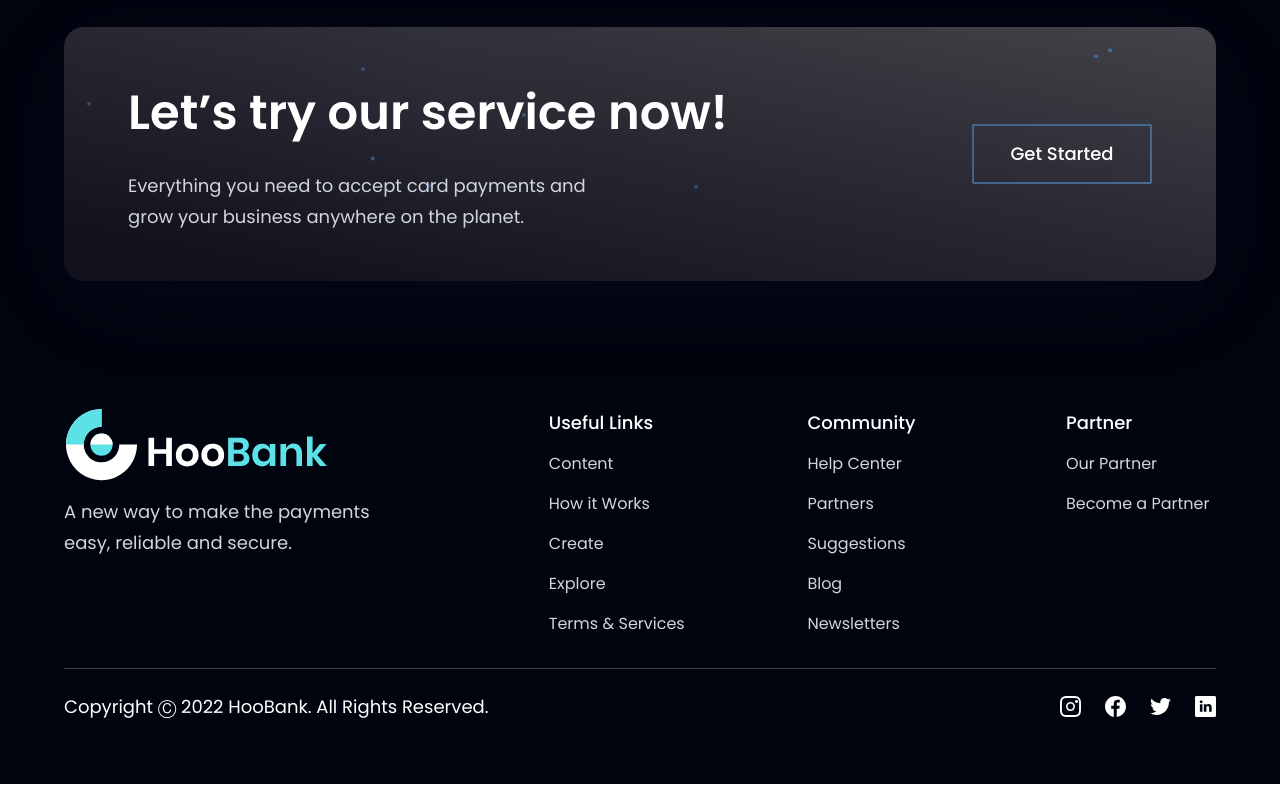
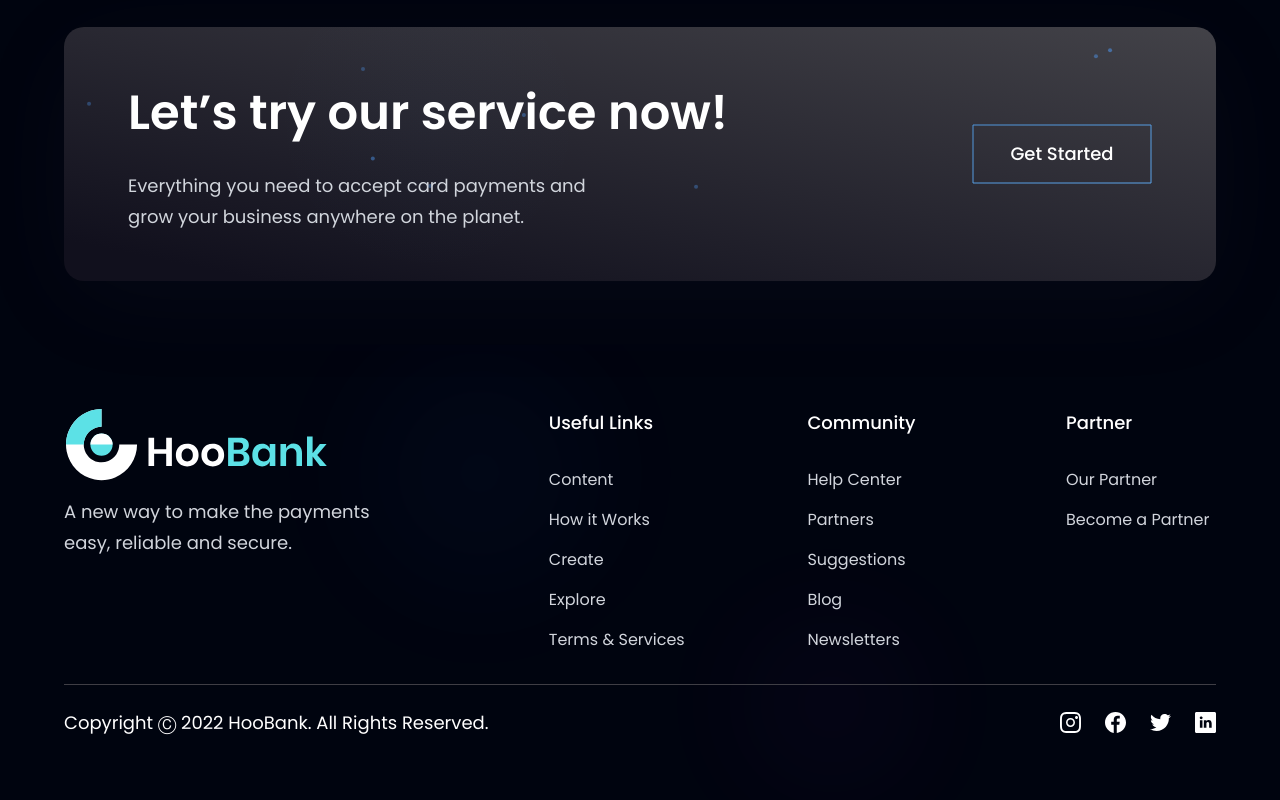
Before and after one commit to SamamaKarim092/Modern-Bank-App, a React (Vite) app: page / in a window 1280 px wide. Shown: the part 4047-4847 px from the top of the page. Built offline with nearby package versions, Linux system fonts and the light colour scheme.

Commit message:
Update Footer.jsx

```diff
--- a/src/components/Footer.jsx
+++ b/src/components/Footer.jsx
@@ -1,63 +1,152 @@
 import styles from "../style";
 import { logo } from "../assets";
 import { footerLinks, socialMedia } from "../constants";
+import { motion } from "framer-motion";
 
 const Footer = () => (
-  <section className={`${styles.flexCenter} ${styles.paddingY} flex-col`}>
-    <div className={`${styles.flexStart} md:flex-row flex-col mb-8 w-full`}>
-      <div className="flex-[1] flex flex-col justify-start mr-10">
-        <img
+  <section className={`${styles.flexCenter} ${styles.paddingY} flex-col relative overflow-hidden`}>
+    {/* Animated Background Elements */}
+    <div className="absolute inset-0 opacity-5">
+      <div className="absolute top-0 left-1/4 w-64 h-64 bg-blue-500 rounded-full blur-3xl animate-pulse" />
+      <div
+        className="absolute bottom-0 right-1/4 w-48 h-48 bg-purple-500 rounded-full blur-3xl animate-pulse"
+        style={{ animationDelay: '2s' }}
+      />
+    </div>
+
+    <motion.div
+      className={`${styles.flexStart} md:flex-row flex-col mb-8 w-full relative z-10`}
+      initial={{ opacity: 0, y: 30 }}
+      whileInView={{ opacity: 1, y: 0 }}
+      viewport={{ once: true }}
+      transition={{ duration: 0.8 }}
+    >
+      {/* Logo and Description Section */}
+      <motion.div
+        className="flex-[1] flex flex-col justify-start mr-10"
+        initial={{ opacity: 0, x: -30 }}
+        whileInView={{ opacity: 1, x: 0 }}
+        viewport={{ once: true }}
+        transition={{ duration: 0.6, delay: 0.2 }}
+      >
+        <motion.img
           src={logo}
           alt="hoobank"
           className="w-[266px] h-[72.14px] object-contain"
+          initial={{ scale: 0.8 }}
+          whileInView={{ scale: 1 }}
+          viewport={{ once: true }}
+          transition={{ duration: 0.6, delay: 0.4 }}
+          whileHover={{ scale: 1.05 }}
+          transitionHover={{ duration: 0.2 }}
         />
-        <p className={`${styles.paragraph} mt-4 max-w-[312px] text-gray-300`}>
+        <motion.p
+          className={`${styles.paragraph} mt-4 max-w-[312px] text-gray-300`}
+          initial={{ opacity: 0, y: 20 }}
+          whileInView={{ opacity: 1, y: 0 }}
+          viewport={{ once: true }}
+          transition={{ duration: 0.6, delay: 0.6 }}
+        >
           A new way to make the payments easy, reliable and secure.
-        </p>
-      </div>
+        </motion.p>
+      </motion.div>
 
-      <div className="flex-[1.5] w-full flex flex-row justify-between flex-wrap md:mt-0 mt-10 text-gray-300">
-        {footerLinks.map((footerlink) => (
-          <div key={footerlink.title} className={`flex flex-col ss:my-0 my-4 min-w-[150px]`}>
-            <h4 className="font-poppins font-medium text-[18px] leading-[27px] text-white">
+      {/* Footer Links Section */}
+      <motion.div
+        className="flex-[1.5] w-full flex flex-row justify-between flex-wrap md:mt-0 mt-10 text-gray-300"
+        initial={{ opacity: 0, x: 30 }}
+        whileInView={{ opacity: 1, x: 0 }}
+        viewport={{ once: true }}
+        transition={{ duration: 0.6, delay: 0.3 }}
+      >
+        {footerLinks.map((footerlink, index) => (
+          <motion.div
+            key={footerlink.title}
+            className={`flex flex-col ss:my-0 my-4 min-w-[150px]`}
+            initial={{ opacity: 0, y: 20 }}
+            whileInView={{ opacity: 1, y: 0 }}
+            viewport={{ once: true }}
+            transition={{ duration: 0.5, delay: 0.4 + index * 0.1 }}
+          >
+            <motion.h4
+              className="font-poppins font-medium text-[18px] leading-[27px] text-white mb-4"
+              initial={{ opacity: 0 }}
+              whileInView={{ opacity: 1 }}
+              viewport={{ once: true }}
+              transition={{ duration: 0.4, delay: 0.5 + index * 0.1 }}
+            >
               {footerlink.title}
-            </h4>
+            </motion.h4>
             <ul className="list-none mt-4">
-              {footerlink.links.map((link, index) => (
-                <li
+              {footerlink.links.map((link, linkIndex) => (
+                <motion.li
                   key={link.name}
                   className={`font-poppins font-normal text-[16px] leading-[24px] text-dimWhite hover:text-secondary cursor-pointer ${
-                    index !== footerlink.links.length - 1 ? "mb-4" : "mb-0"
+                    linkIndex !== footerlink.links.length - 1 ? "mb-4" : "mb-0"
                   }`}
+                  initial={{ opacity: 0, x: -10 }}
+                  whileInView={{ opacity: 1, x: 0 }}
+                  viewport={{ once: true }}
+                  transition={{ duration: 0.3, delay: 0.6 + index * 0.1 + linkIndex * 0.05 }}
+                  whileHover={{ x: 5 }}
+                  transitionHover={{ duration: 0.2 }}
                 >
                   {link.name}
-                </li>
+                </motion.li>
               ))}
             </ul>
-          </div>
+          </motion.div>
         ))}
-      </div>
-    </div>
+      </motion.div>
+    </motion.div>
 
-    <div className="w-full flex justify-between items-center md:flex-row flex-col pt-6 border-t-[1px] border-t-[#3F3E45]">
-      <p className="font-poppins font-normal text-center text-[18px] leading-[27px] text-white">
+    {/* Bottom Section with Copyright and Social Media */}
+    <motion.div
+      className="w-full flex justify-between items-center md:flex-row flex-col pt-6 border-t-[1px] border-t-[#3F3E45] relative z-10"
+      initial={{ opacity: 0, y: 20 }}
+      whileInView={{ opacity: 1, y: 0 }}
+      viewport={{ once: true }}
+      transition={{ duration: 0.6, delay: 0.8 }}
+    >
+      <motion.p
+        className="font-poppins font-normal text-center text-[18px] leading-[27px] text-white"
+        initial={{ opacity: 0 }}
+        whileInView={{ opacity: 1 }}
+        viewport={{ once: true }}
+        transition={{ duration: 0.6, delay: 1 }}
+      >
         Copyright Ⓒ 2022 HooBank. All Rights Reserved.
-      </p>
+      </motion.p>
 
-      <div className="flex flex-row md:mt-0 mt-6">
+      <motion.div
+        className="flex flex-row md:mt-0 mt-6"
+        initial={{ opacity: 0 }}
+        whileInView={{ opacity: 1 }}
+        viewport={{ once: true }}
+        transition={{ duration: 0.6, delay: 1.1 }}
+        style={{ pointerEvents: "auto" }}
+      >
         {socialMedia.map((social, index) => (
-          <img
+          <motion.img
             key={social.id}
             src={social.icon}
             alt={social.id}
             className={`w-[21px] h-[21px] object-contain cursor-pointer ${
               index !== socialMedia.length - 1 ? "mr-6" : "mr-0"
             }`}
-            onClick={() => window.open(social.link)}
+            onClick={() => window.open(social.link, "_blank", "noopener")}
+            initial={{ opacity: 0, y: 10 }}
+            whileInView={{ opacity: 1, y: 0 }}
+            viewport={{ once: true }}
+            transition={{ duration: 0.4, delay: 1.2 + index * 0.1 }}
+            whileHover={{ y: -5, scale: 1.2 }}
+            whileTap={{ scale: 0.9 }}
+            transitionHover={{ duration: 0.2 }}
+            style={{ pointerEvents: "auto" }}
           />
         ))}
-      </div>
-    </div>
+      </motion.div>
+    </motion.div>
   </section>
 );
 
```
